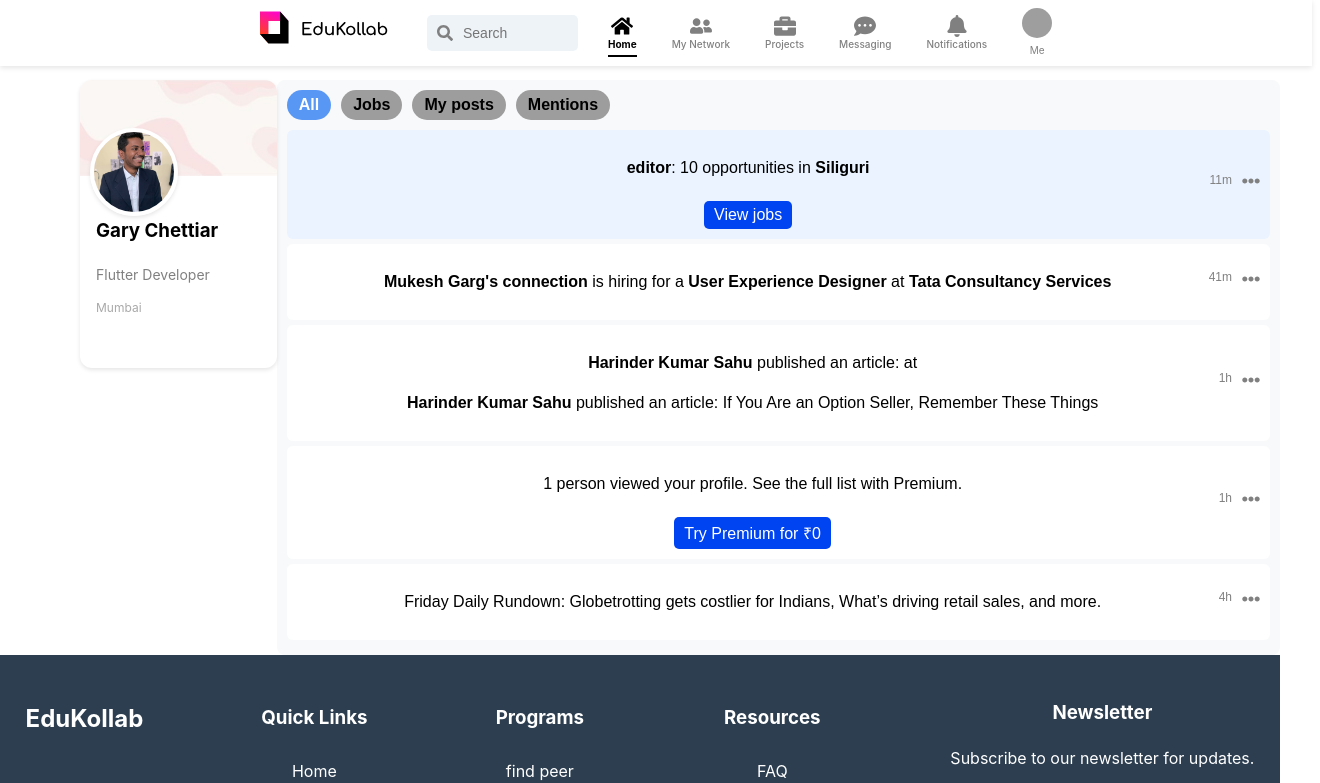
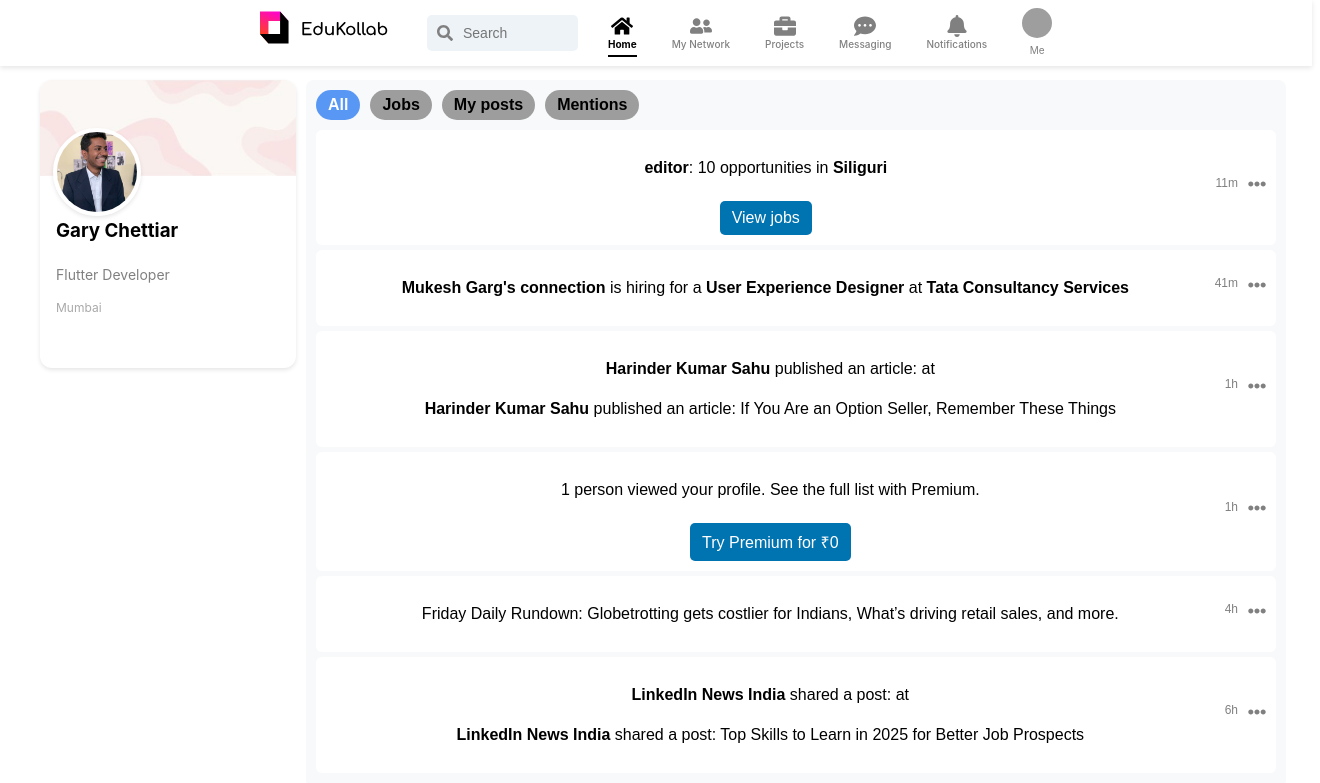
Before and after one commit to Nishant55559/Edushare, a React (Vite) app: page /notifications in a window 1280 px wide. Shown: the top 783 px of the page, 1320 px wide, since content can reach past the window. Built offline with nearby package versions, Linux system fonts and the light colour scheme; grey boxes are pictures that could not be loaded.

Commit message:
notification page with filters created

```diff
--- a/src/App.jsx
+++ b/src/App.jsx
@@ -26,7 +26,7 @@
   const scrollToTop = () => {
     window.scrollTo({
       top: 0,
-      behavior: "smooth", // Smooth Scrolling
+      behavior: "smooth",
     });
   };
     return(
--- a/src/components/notification/notification.jsx
+++ b/src/components/notification/notification.jsx
@@ -5,7 +5,7 @@
 function Notification(){
 
         return(
-            <div style={{display:"flex",flexDirection:"row",marginTop:"10vh",marginLeft:"10vh"}}>
+            <div style={{display:"flex",flexDirection:"row",marginTop:"10vh",marginLeft:"5vh",width:"100vw", gap:"10px"}}>
                 <ProfileCard/>
                 <NotificationBody/>
 
--- a/src/components/notification/notification_body.css
+++ b/src/components/notification/notification_body.css
@@ -1,9 +1,10 @@
 .notification-container {
-    width: 100vw;
+    width: 75%;
     background: #f8f9fa;
     border-radius: 8px;
     padding: 10px;
     font-family: Arial, sans-serif;
+    outline: none;
   }
 
   .notification-header {
@@ -19,11 +20,17 @@
     border-radius: 20px;
     cursor: pointer;
     font-weight: bold;
+
+  }
+
+  .filter-btn:focus{
+    outline: none;
   }
 
   .filter-btn.active {
     background: #468cf4e3;
     color: white;
+    outline: none;
 
   }
 
@@ -36,11 +43,17 @@
     margin-bottom: 5px;
     background: white;
     position: relative;
+    border: none;
+    outline: none;
+    transition: background-color 0.3s ease;
   }
 
-  .notification-card.highlighted {
-    background: #eaf3ff;
+  .notification-card:hover {
+    background-color: #f0f0f0;
+    cursor: pointer;
   }
+
+
 
   .notification-content {
     flex-grow: 1;
@@ -62,6 +75,22 @@
     color: white;
     border-radius: 5px;
     cursor: pointer;
+    outline: none;
+    border: none;
+
+    padding: 8px 12px;
+    background-color: #0073b1;
+    color: white;
+    border-radius: 5px;
+     transition: background-color 0.3s ease;
+       }
+
+       .notif-btn:focus{
+        outline: none;
+       }
+
+    .notif-btn:hover {
+    background-color: #005580;
   }
 
   .menu-icon {
@@ -82,7 +111,10 @@
     box-shadow: 0px 2px 8px rgba(0, 0, 0, 0.2);
     border-radius: 6px;
     overflow: hidden;
+    z-index: 1000;
     width: 200px;
+    outline: none;
+
   }
 
   .dropdown-menu button {
@@ -92,10 +124,21 @@
     padding: 8px;
     display: flex;
     align-items: center;
-    gap: 8px;
+    gap: 15px;
     cursor: pointer;
+    color: black;
+    outline: none;
   }
 
   .dropdown-menu button:hover {
     background: #f1f1f1;
   }
+
+
+  .no-notifications {
+    text-align: center;
+    font-size: 14px;
+    color: #777;
+    margin-top: 20px;
+    font-weight: bold;
+  }
--- a/src/components/notification/notification_body.jsx
+++ b/src/components/notification/notification_body.jsx
@@ -1,11 +1,11 @@
-import React, { useState } from "react";
-
+import React, { useState, useEffect, useRef } from "react";
 import { FaEllipsisH, FaRegThumbsDown, FaCog } from "react-icons/fa";
 import "./notification_body.css";
 
 const notifications = [
   {
     id: 1,
+    category: "Jobs",
     title: "editor",
     details: "10 opportunities in",
     location: "Siliguri",
@@ -15,6 +15,7 @@
   },
   {
     id: 2,
+    category: "Jobs",
     user: "Mukesh Garg's connection",
     action: "is hiring for a",
     job: "User Experience Designer",
@@ -23,6 +24,7 @@
   },
   {
     id: 3,
+    category: "My posts",
     user: "Harinder Kumar Sahu",
     action: "published an article:",
     article: "If You Are an Option Seller, Remember These Things",
@@ -30,20 +32,33 @@
   },
   {
     id: 4,
+    category: "Mentions",
     message: "1 person viewed your profile. See the full list with Premium.",
     time: "1h",
     button: "Try Premium for ₹0",
   },
   {
     id: 5,
+    category: "All",
     message:
       "Friday Daily Rundown: Globetrotting gets costlier for Indians, What’s driving retail sales, and more.",
     time: "4h",
+  },
+  {
+    id: 6,
+    category: "All",
+    user: "LinkedIn News India",
+    action: "shared a post:",
+    article: "Top Skills to Learn in 2025 for Better Job Prospects",
+    time: "6h",
   },
 ];
 
 const NotificationBody = () => {
   const [openMenuId, setOpenMenuId] = useState(null);
+  const [active, setActive] = useState("All");
+
+  const menuRef = useRef(null); // Ref to detect outside clicks
 
   const toggleMenu = (id) => {
     setOpenMenuId(openMenuId === id ? null : id);
@@ -56,17 +71,44 @@
   const changePreferences = () => {
     alert("Change notification preferences clicked");
   };
-  console.log("Notification Component Rendered");
+
+  useEffect(() => {
+    const handleClickOutside = (event) => {
+      if (menuRef.current && !menuRef.current.contains(event.target)) {
+        setOpenMenuId(null);
+      }
+    };
+
+    document.addEventListener("mousedown", handleClickOutside);
+    return () => {
+      document.removeEventListener("mousedown", handleClickOutside);
+    };
+  }, []);
+
+  // Filter notifications based on active tab
+  const filteredNotifications =
+    active === "All"
+      ? notifications
+      : notifications.filter((notif) => notif.category === active);
+
   return (
     <div className="notification-container">
       <div className="notification-header">
-        <button className="filter-btn active">All</button>
-        <button className="filter-btn">Jobs</button>
-        <button className="filter-btn">My posts</button>
-        <button className="filter-btn">Mentions</button>
+        {["All", "Jobs", "My posts", "Mentions"].map((tab) => (
+          <button
+            key={tab}
+            className={active === tab ? "filter-btn active" : "filter-btn"}
+            onClick={() => setActive(tab)}
+          >
+            {tab}
+          </button>
+        ))}
       </div>
 
-      {notifications.map((notif) => (
+      {filteredNotifications.length === 0 ? (
+        <p className="no-notifications">No notifications found.</p>
+      ) : (
+        filteredNotifications.map((notif) => (
           <div
             key={notif.id}
             className={`notification-card ${notif.highlighted ? "highlighted" : ""}`}
@@ -97,7 +139,7 @@
 
             <div className="notification-time">{notif.time}</div>
 
-          <div className="notification-menu">
+            <div className="notification-menu" ref={menuRef}>
               <FaEllipsisH
                 className="menu-icon"
                 onClick={() => toggleMenu(notif.id)}
@@ -114,7 +156,8 @@
               )}
             </div>
           </div>
-      ))}
+        ))
+      )}
     </div>
   );
 };
```
Lines whose indentation alone changed are shown as unchanged.
